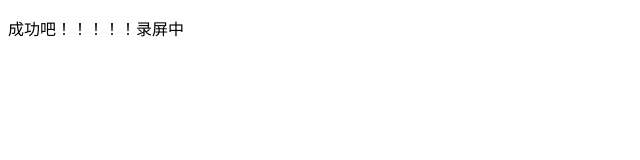
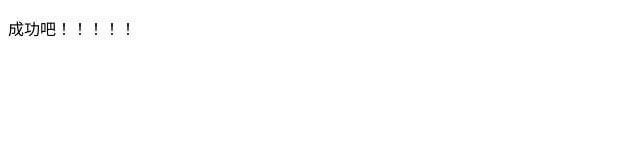
Before and after one commit to chutingting/MyProject, a plain HTML site: page demo.html in a window 1280 px wide. Shown: the full height of the page, 0-640 px from the left. Drawn offline with Linux system fonts and the light colour scheme.

Commit message:
this demo

```diff
--- a/demo.html
+++ b/demo.html
@@ -5,6 +5,6 @@
     <title>测试文件</title>
 </head>
 <body>
-    <p>成功吧！！！！！录屏中</p>
+    <p>成功吧！！！！！</p>
 </body>
 </html>
```
